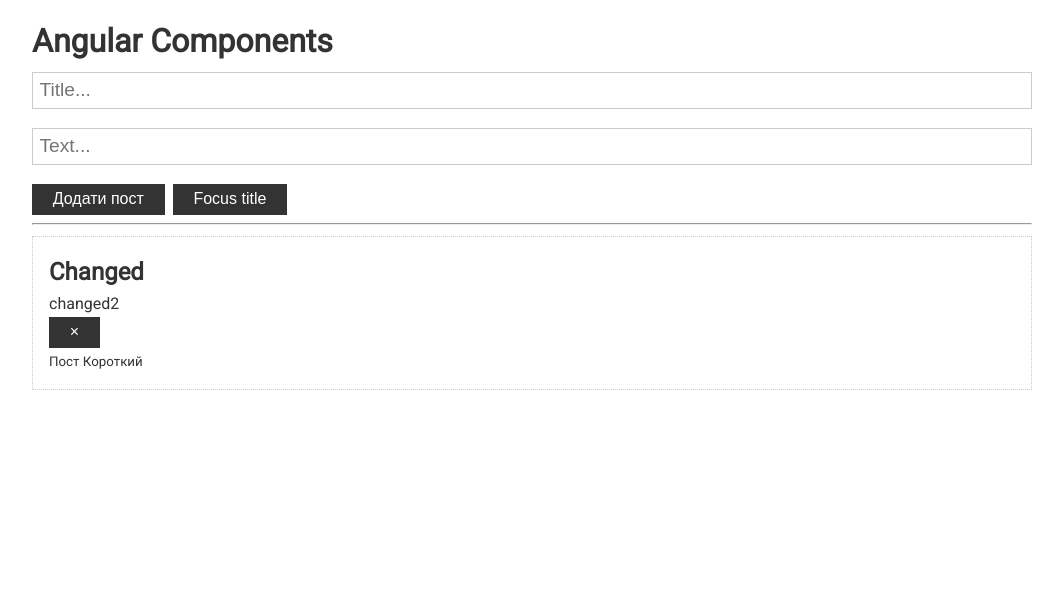
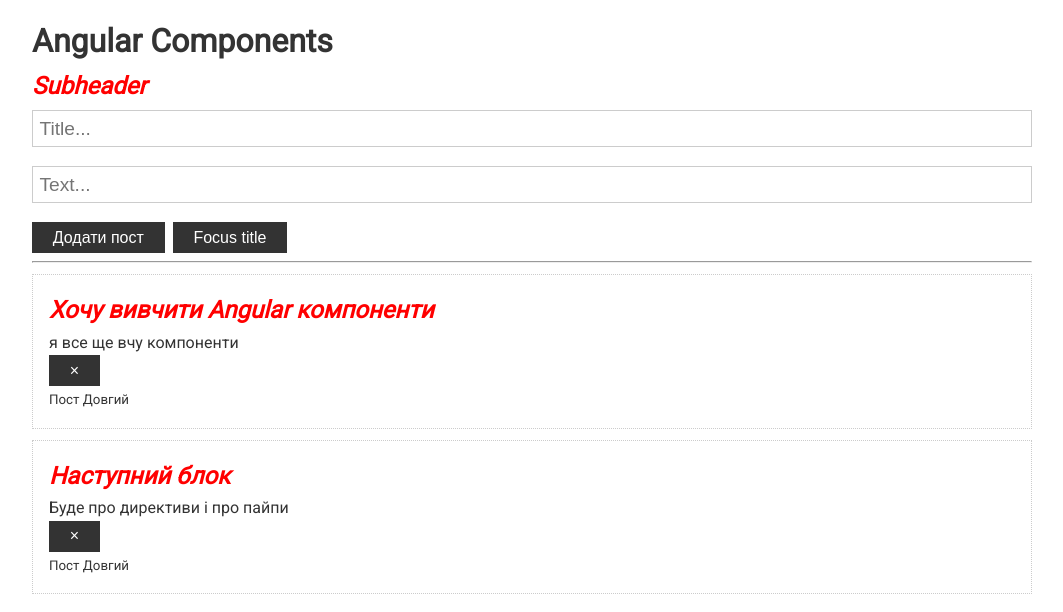
Before and after one commit to yurnak/angular-basics, an Angular app: page / in a window 1280 px wide. Shown: the top 612 px of the page, without its empty margins (108-1171 px from the left). Built offline with nearby package versions, Linux system fonts and the light colour scheme.

Commit message:
29 Lesson Styles with ViewEncapsulation

```diff
--- a/src/app/app.component.html
+++ b/src/app/app.component.html
@@ -1,5 +1,6 @@
 <div class="container">
   <h1>Angular Components</h1>
+  <h2>Subheader</h2>
 
   <app-post-form
   (onAdd)="updatePosts($event)"
--- a/src/app/app.component.ts
+++ b/src/app/app.component.ts
@@ -15,18 +15,18 @@
 export class AppComponent implements OnInit {
   posts: Post[] = [
     {title: 'Хочу вивчити Angular компоненти', text: 'я все ще вчу компоненти', id: 1},
-    // {title: 'Наступний блок', text: 'Буде про директиви і про пайпи', id: 2}
+    {title: 'Наступний блок', text: 'Буде про директиви і про пайпи', id: 2}
 
   ]
   ngOnInit(): void {
-    setTimeout( () => {
-      console.log('Timeout')
-      this.posts[0] = {
-        title: 'Changed',
-        text:'changed2',
-        id:33
-      }
-      }, 5000)
+    // setTimeout( () => {
+    //   console.log('Timeout')
+    //   this.posts[0] = {
+    //     title: 'Changed',
+    //     text:'changed2',
+    //     id:33
+    //   }
+    //   }, 5000)
   }
 
   updatePosts(post: Post) {
--- a/src/app/post/post.component.scss
+++ b/src/app/post/post.component.scss
@@ -0,0 +1,5 @@
+h2 {
+  font-weight: bold;
+  font-style: italic;
+  color: red;
+}
--- a/src/app/post/post.component.ts
+++ b/src/app/post/post.component.ts
@@ -14,16 +14,21 @@
   OnDestroy,
   OnInit,
   Output,
-  SimpleChanges
+  SimpleChanges, ViewEncapsulation,
+
 } from '@angular/core';
 import {Post} from "../app.component";
+
+
 
 
 @Component({
   selector: 'app-post',
   templateUrl: './post.component.html',
   styleUrls: ['./post.component.scss'],
-  changeDetection: ChangeDetectionStrategy.OnPush
+  changeDetection: ChangeDetectionStrategy.OnPush,
+  encapsulation: ViewEncapsulation.None
+
 
 })
 export class PostComponent implements
```
